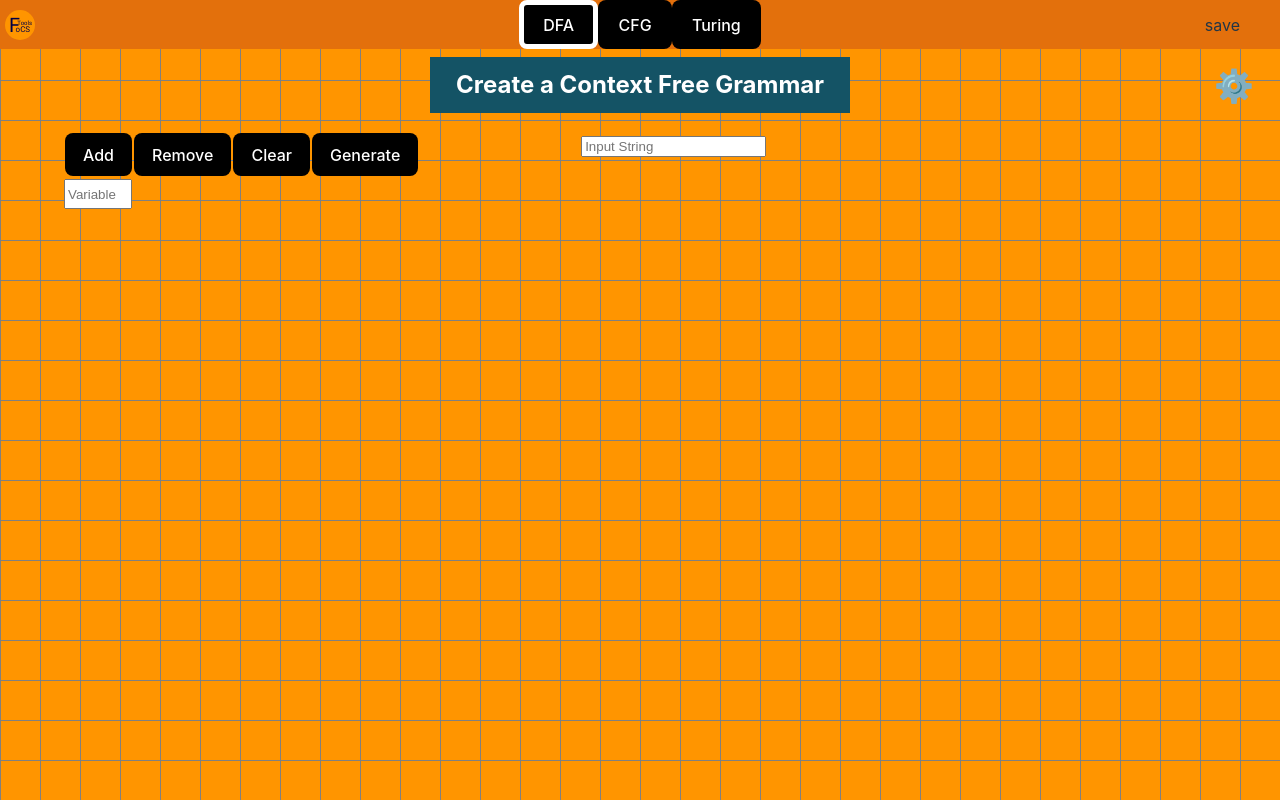
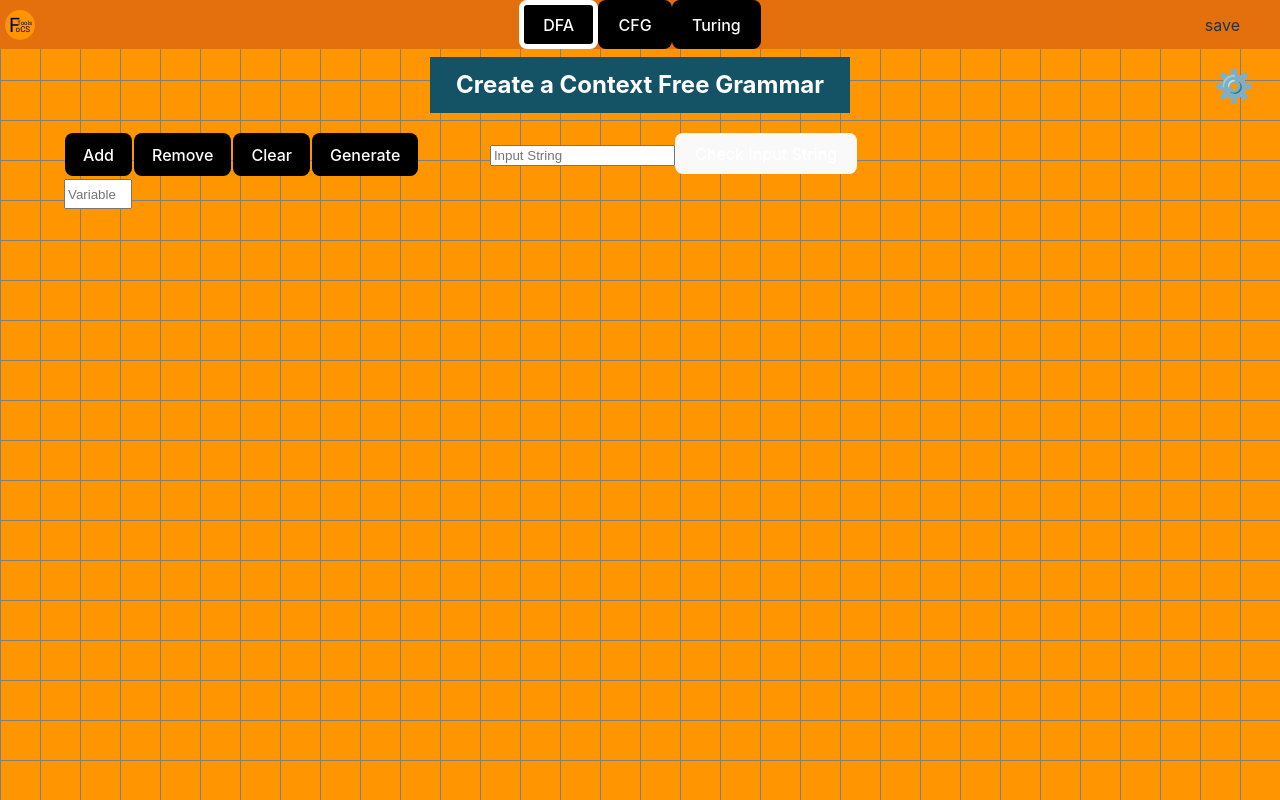
Before and after one commit to aandrepingu/FoCSTools, a React (Vite) app in the folder FoCSTools Site/: page / in a window 1280 px wide. Built offline with nearby package versions, Linux system fonts and the light colour scheme.

Commit message:
Testing Input Parser Wt Faizaan. Error with Boolen Function Fix next period
Co-Authored-By: faizaan5ali <130408625+faizaan5ali@users.noreply.github.com>

```diff
--- a/FoCSTools Site/src/pages/CFG.tsx
+++ b/FoCSTools Site/src/pages/CFG.tsx
@@ -6,6 +6,7 @@ export default function CFG() {
   const [count, setCount] = useState<number>(0);
   const [lang, setLang] = useState<string>("");
   const [text, setText] = useState<string[]>([]);
+  const [inputString, setInputString] = useState<string>("");
   const [CFGOutArray, setCFGOutArray] = useState<Set<string>>(new Set());
   const [currentTextIndex, setCurrentTextIndex] = useState<number>(count - 1);
   const inputRef = useRef(new Array());
@@ -169,6 +170,12 @@ export default function CFG() {
     }
     return true;
   }
+
+  const testParser = () => {
+    let empty = text.includes("");
+    let bool = inputStringParser(inputString, lang, empty);
+    console.log(bool);
+  };
 
   // Output grammars in a div
   const renderOutputs = () => {
@@ -399,13 +406,18 @@ export default function CFG() {
     <>
       <h2 className="CFG_Text_Div">Create a Context Free Grammar</h2>
       <div className="CFGcontrols">
-      <div className="CFG_FlexBox_Div" style={{flexBasis: "25%","marginBottom":"10px"}}>
+        <div
+          className="CFG_FlexBox_Div"
+          style={{ flexBasis: "25%", marginBottom: "10px" }}
+        >
           <div className="CFG_Button_Div">
             <button onClick={onAdd}>Add</button>
             <button onClick={onRemove}>Remove</button>
             <button onClick={clear}>Clear</button>
             <button
-            style={{ backgroundColor: settingsUpdated ? "darkcyan" : "black" }}
+              style={{
+                backgroundColor: settingsUpdated ? "darkcyan" : "black",
+              }}
               onClick={generate}
             >
               Generate
@@ -435,15 +447,26 @@ export default function CFG() {
             ))}
           </div>
         </div>
-      <div> <input type="text" placeholder="Input String" name="" id="" /></div>
-      <div style={{flexBasis: "25%"}}>
+        <div>
+          {" "}
+          <input
+            type="text"
+            placeholder="Input String"
+            name=""
+            id=""
+            onChange={(e) => setInputString(e.currentTarget.value)}
+          />
+          <button onClick={testParser}>{"Check Input String"}</button>
+        </div>
+        <div style={{ flexBasis: "25%" }}>
           {generated && (
             <div className="outputBox">
               {Array.from(CFGOutArray).map((s, ind) => {
                 return <h2 key={ind}>{s}</h2>;
               })}
             </div>
-      )}</div>
+          )}
+        </div>
       </div>
       {showSettings && (
         <div className="settingsBox">
@@ -510,7 +533,6 @@ export default function CFG() {
           ⚙️
         </button>
       </div>
-
     </>
   );
 }
```
Lines whose indentation alone changed are shown as unchanged.
